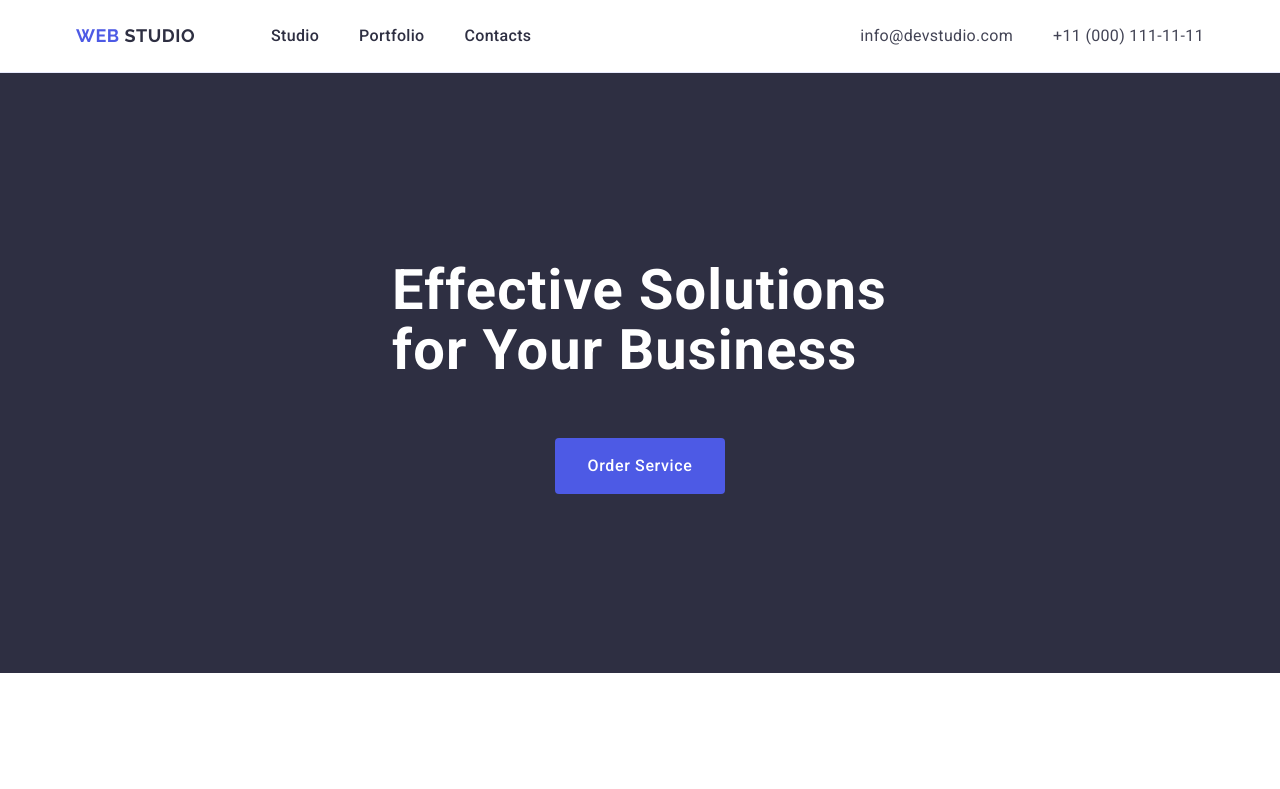
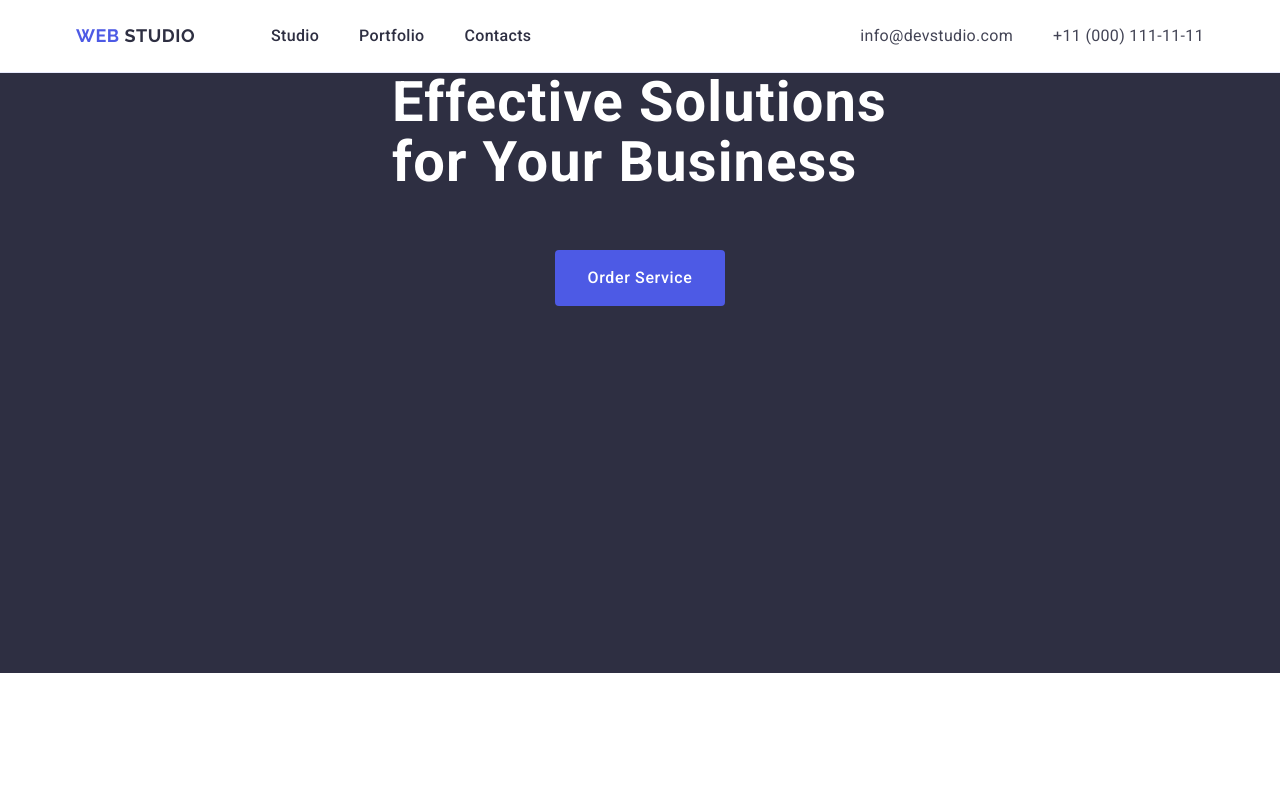
Before and after one commit to dendjoya25/goit-markup-hw-03, a plain HTML site: page index.html in a window 1280 px wide. Shown: the top 789 px of the page. Drawn offline with nearby package versions, Linux system fonts and the light colour scheme.

Commit message:
add new css styles

```diff
--- a/css/styles.css
+++ b/css/styles.css
@@ -145,7 +145,6 @@ body {
   margin-left: auto;
   margin-right: auto;
   margin-bottom: 57px;
-  padding-top: 188px;
 }
 
 .button-icon {
```
